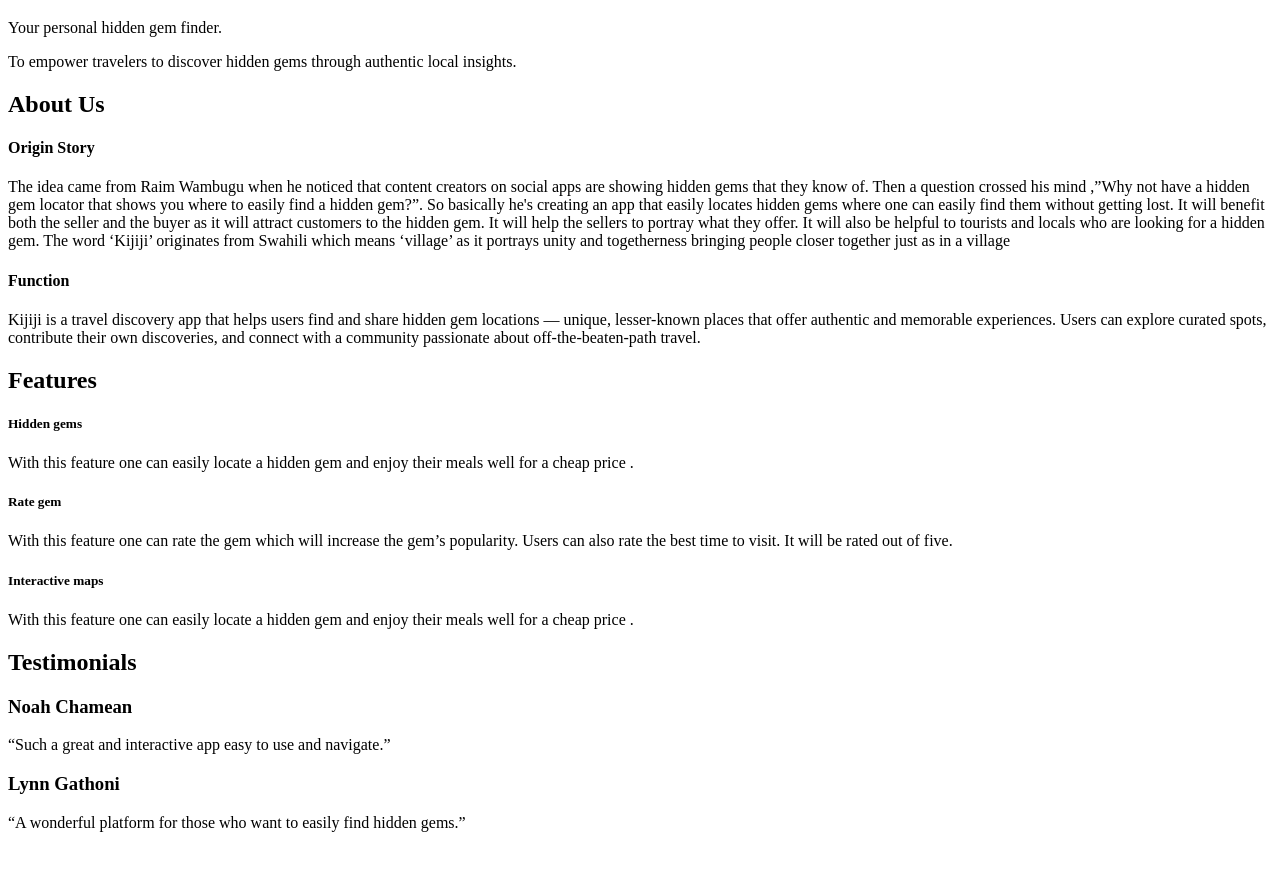
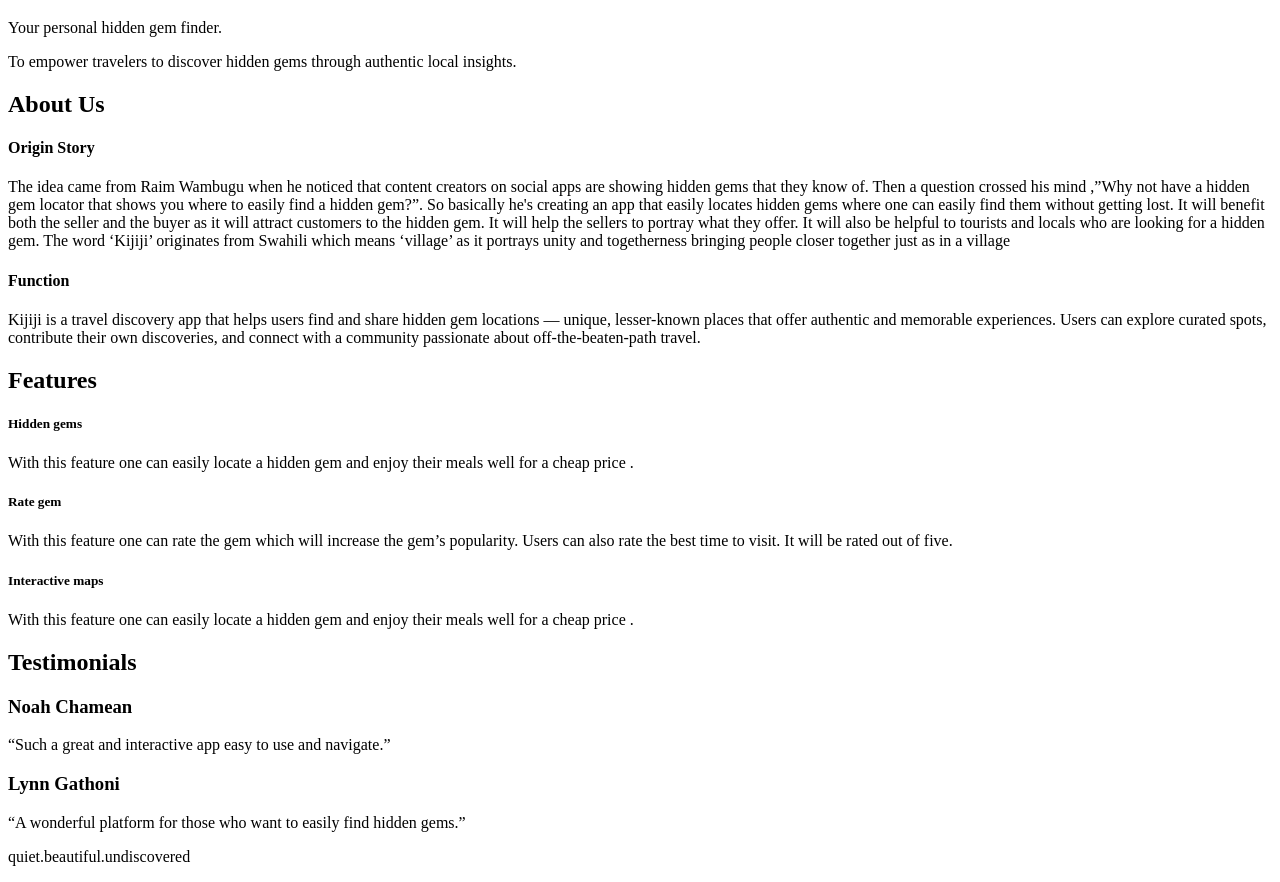
Before and after one commit to raimwambugu/Kijiji, a plain HTML site: page index.html in a window 1280 px wide. Shown: the part 111-993 px from the top of the page. Before the commit the page ends 959 px from the top, so only its background shows below. Drawn offline with Linux system fonts and the light colour scheme.

Commit message:
added 'horizontal bar'

```diff
--- a/index.html
+++ b/index.html
@@ -75,5 +75,12 @@
         </div>
         <div class="image"></div>
     </div>
+    <div class="horibar">
+        <div class="logo"></div>
+        <div class="text">
+            <p>quiet.beautiful.undiscovered</p>
+        </div>
+        <div class="image"></div>
+    </div>
 </body>
 </html>
```
